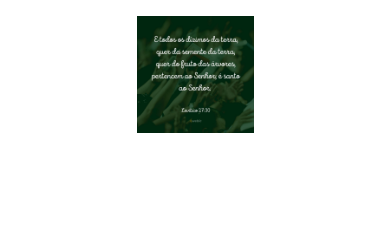
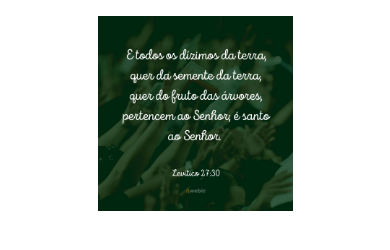
Before and after one commit to hganaqui/Deep-Church, a plain HTML site: page dizimoOferta.html in a window 390 px wide. Shown: the part 64-314 px from the top of the page. Drawn offline with nearby package versions, Linux system fonts and the light colour scheme.

Commit message:
Correção mobile

```diff
--- a/styles/styles.css
+++ b/styles/styles.css
@@ -267,4 +267,10 @@ main{
         font-family: var(--texto-navegacao);
         font-weight: 900;
     }
+
+    #dizimo-imagem{
+        width: 50%;
+        margin: 5%;
+    }
+
 }
```
